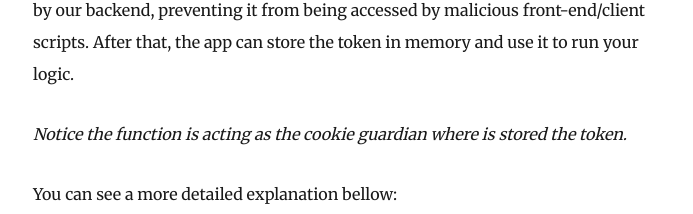
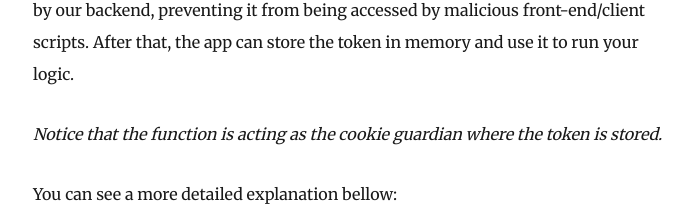
Before and after one commit to BrunoQuaresma/blog, a Gatsby site: page /how-to-store-tokens-safely/ in a window 1280 px wide. Shown: the part 1457-1671 px from the top of the page, without its empty margins (292-985 px from the left). Built offline with nearby package versions, Linux system fonts and the light colour scheme; Gatsby itself is replaced by a stand-in of ours; some packages are replaced by stand-ins of ours.

Commit message:
Update content/blog/how-to-store-tokens-safely/index.md
Co-Authored-By: Ewan Edwards <46354154+faunaee@users.noreply.github.com>

```diff
--- a/content/blog/how-to-store-tokens-safely/index.md
+++ b/content/blog/how-to-store-tokens-safely/index.md
@@ -20,7 +20,7 @@ Since the cookie is not available on the client, we need to create some backend
 
 In this flow, we creating a token and storing it in a `httpOnly` cookie, to be protected by our backend, preventing it from being accessed by malicious front-end/client scripts. After that, the app can store the token in memory and use it to run your logic.
 
-*Notice the function is acting as the cookie guardian where is stored the token.*
+*Notice that the function is acting as the cookie guardian where the token is stored.*
 
 You can see a more detailed explanation bellow:
 
```
